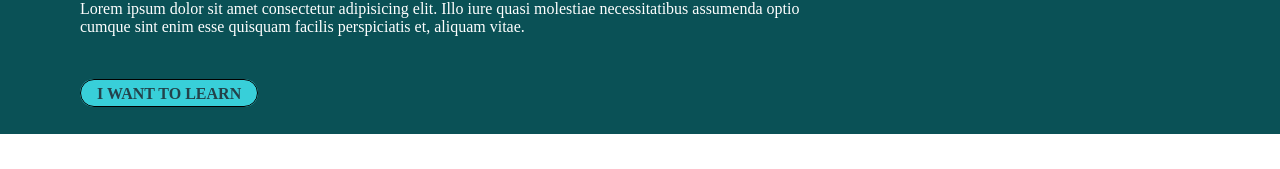
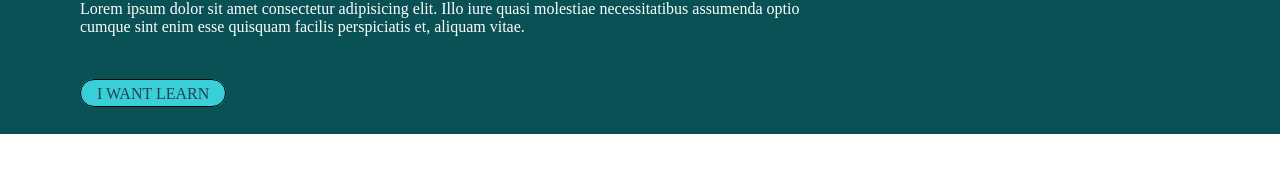
Before and after one commit to Saadansariii/first-responsive-web-site, a plain HTML site: page index.html in a window 1280 px wide. Shown: the part 154-323 px from the top of the page. Drawn offline with Linux system fonts and the light colour scheme.

```diff
--- a/index.html
+++ b/index.html
@@ -12,7 +12,7 @@
         <div class="header-1">
             <h1 class="h1">Responsive layouts don't have to be a struggle</h1>
             <p class="p1">Lorem ipsum dolor sit amet consectetur adipisicing elit. Illo iure quasi molestiae necessitatibus assumenda optio cumque sint enim esse quisquam facilis perspiciatis et, aliquam vitae.</p>
-            <a href="#" class="btn">I WANT TO LEARN</a>
+            <a href="#" class="btn">I WANT LEARN</a>
         </div>
     </div>
     <div class="showcase">
--- a/style.css
+++ b/style.css
@@ -32,7 +32,7 @@ body{
     color: #23424a;
     text-decoration: none;
     text-transform: uppercase;
-    font-weight: 800;
+    font-weight: 700px;
     transform: .2s background 250ms;
 }
 .btn:hover{
```
